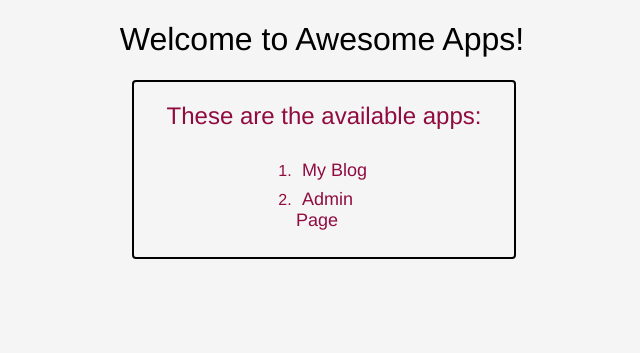
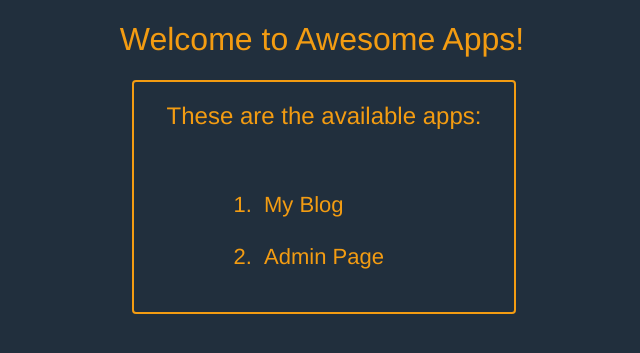
Before and after one commit to maneeshd/Django-Practice, a Django app: page / in a window 1280 px wide. Shown: the top 353 px of the page, without its empty margins (318-958 px from the left). Run offline with Django 3.2, Linux system fonts and the light colour scheme; parts of the project's set-up code (start-up, migrations or seed data) failed here and were passed over.

Commit message:
Blog Final: Updated landing page with new css

```diff
--- a/my_site/templates/index.html
+++ b/my_site/templates/index.html
@@ -10,7 +10,7 @@
     <style>
         body {
             font-family: helvetica, sans-serif;
-            background-color: #f5f5f5;
+            background-color: #212f3d;
             text-align: center;
             vertical-align: middle;
         }
@@ -20,39 +20,42 @@
             vertical-align: middle;
             width: 30%;
             margin-left: 35%;
-            border: 2px solid black;
-            color: #900C3F;
+            border: 2px solid #f39c12;
+            color: #f39c12;
             border-radius: 4px;
         }
 
         ol {
-            padding: 2px;
-            width: 25%;
-            margin-left: 40%;
+            padding: 0;
+            width: max-content;
+            width: -moz-max-content;
+            display: inline-block;
             text-align: justify;
+            font-size: 22px;
         }
 
         li {
-            margin: 8px;
+            padding: 4px;
+            margin: 14px 8px;
+            width: max-content;
+            width: -moz-max-content;
+            border: 2px dotted transparent;
+            border-radius: 4px;
         }
 
         a {
-            color: #900C3F;
+            color: #f39c12;
             text-decoration: none;
-            padding: 4px;
-            border: 2px dotted transparent;
-            font-size: 18px;
+            cursor: alias;
         }
 
-        a:hover {
-            border: 2px dotted #900C3F;
-            border-radius: 4px;
-            font-weight: bold;
+        li:hover {
+            border: 2px dotted #f39c12;
         }
     </style>
 </head>
 <body>
-    <h1 style="font-weight: 400;">Welcome to Awesome Apps!</h1>
+    <h1 style="font-weight: 400; color: #f39c12;">Welcome to Awesome Apps!</h1>
     {% if apps %}
         <div id="link_list">
             <h2 style="font-weight: 400;">These are the available apps:</h2>
```
